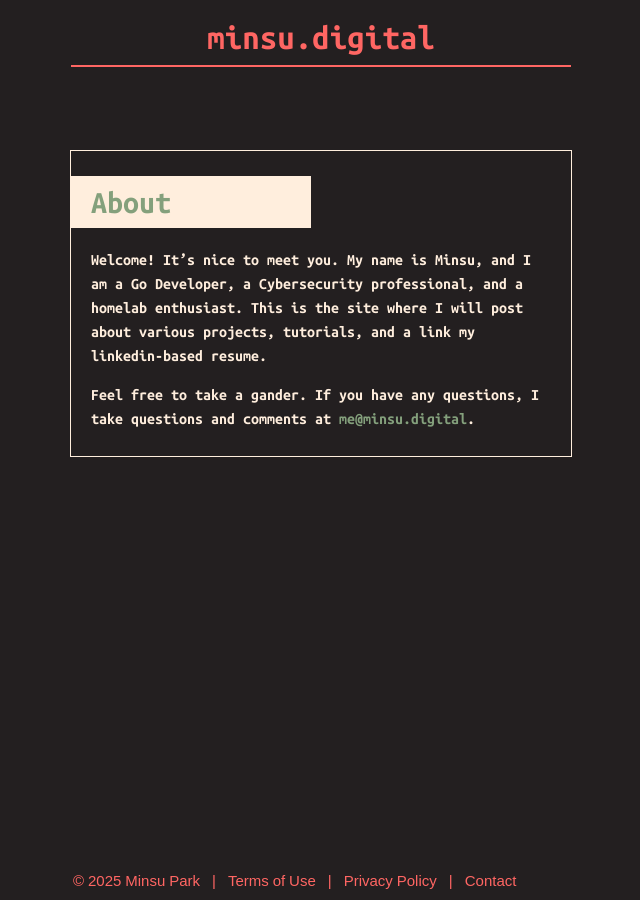
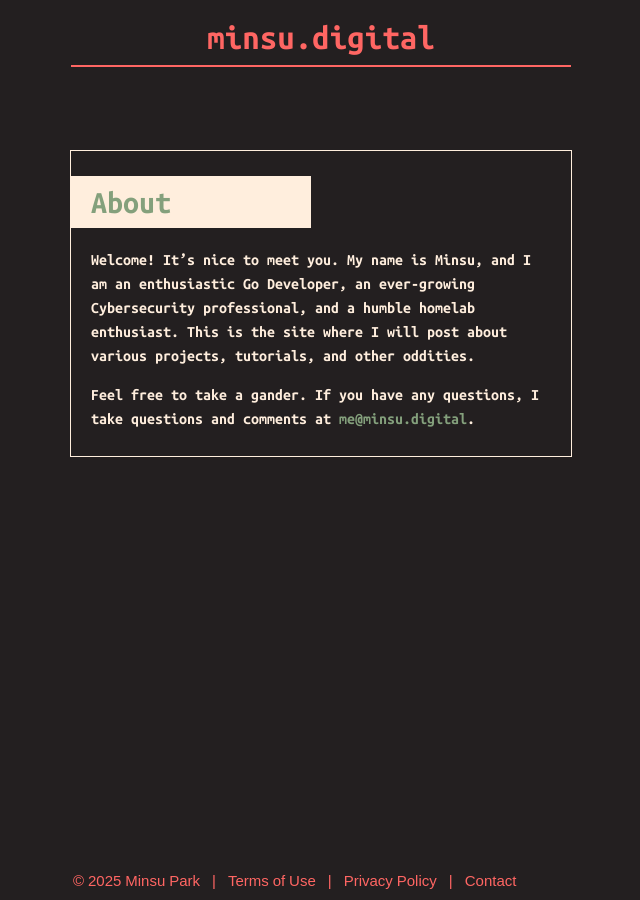
Before and after one commit to bak-minsu/www.minsu.digital, a Jekyll site: the page built from about.markdown, in a window 1280 px wide. Shown: the whole page, without its empty margins (319-959 px from the left). Built offline with Jekyll 4.4.1, drawn with Linux system fonts in a browser that asks for light colours.

Commit message:
Add funny little adjectives

```diff
--- a/about.markdown
+++ b/about.markdown
@@ -3,10 +3,10 @@ layout: basic-content
 title: About
 permalink: /about
 ---
-Welcome! It's nice to meet you. My name is Minsu, and I am a Go Developer,
-a Cybersecurity professional, and a homelab enthusiast.
-This is the site where I will post about various projects, tutorials, and
-a link my linkedin-based resume.
+Welcome! It's nice to meet you. My name is Minsu, and I am an enthusiastic Go Developer,
+an ever-growing Cybersecurity professional, and a humble homelab enthusiast.
+This is the site where I will post about various projects, tutorials, and other
+oddities.
 
 Feel free to take a gander. If you have any questions, I take questions
 and comments at <a href="me@minsu.digital">me@minsu.digital</a>.
```
